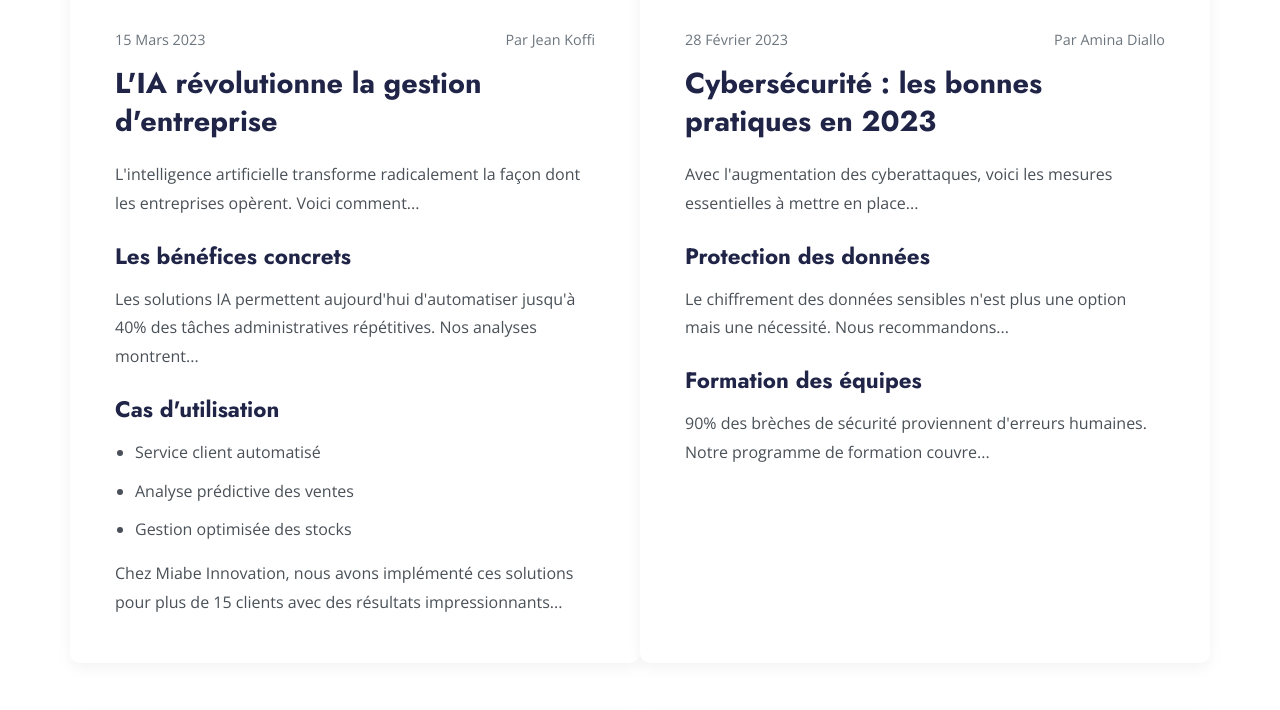
After one commit to ProFMJ3/MiabeInnovation, a Django app: page /blog/ in a window 1280 px wide. The commit adds this page. Shown: the part 704-1414 px from the top of the page. Run offline with Django 5.2, Linux system fonts and the light colour scheme; some libraries are stand-ins or nearby versions.

Commit message:
page de bog

```diff
--- /dev/null
+++ b/SiteVitrine/templates/pages/blog.html
@@ -0,0 +1,273 @@
+{% extends 'base.html' %}
+{% load static %}
+
+{% block body %}
+<!-- Hero Section -->
+<div class="mi-blog-hero">
+    <div class="container">
+        <h1 class="mi-hero-title">Notre Blog Technologique</h1>
+        <p class="mi-hero-subtitle">Découvrez nos analyses, tutoriels et actualités IT</p>
+    </div>
+</div>
+
+<!-- Blog Grid -->
+<section class="mi-blog-grid">
+    <div class="container">
+        <div class="row">
+            <!-- Article 1 -->
+            <div class="col-lg-6 mi-article-card" id="article-1">
+                <div class="mi-article-image">
+                    <img src="https://images.unsplash.com/photo-1499750310107-5fef28a66643?ixlib=rb-1.2.1&auto=format&fit=crop&w=1350&q=80" alt="IA en entreprise" class="img-fluid">
+                    <div class="mi-article-badge">Intelligence Artificielle</div>
+                </div>
+                <div class="mi-article-content">
+                    <div class="mi-article-meta">
+                        <span class="mi-article-date">15 Mars 2023</span>
+                        <span class="mi-article-author">Par Jean Koffi</span>
+                    </div>
+                    <h2 class="mi-article-title">L'IA révolutionne la gestion d'entreprise</h2>
+                    <div class="mi-article-excerpt">
+                        <p>L'intelligence artificielle transforme radicalement la façon dont les entreprises opèrent. Voici comment...</p>
+
+                        <h3>Les bénéfices concrets</h3>
+                        <p>Les solutions IA permettent aujourd'hui d'automatiser jusqu'à 40% des tâches administratives répétitives. Nos analyses montrent...</p>
+
+                        <h3>Cas d'utilisation</h3>
+                        <ul>
+                            <li>Service client automatisé</li>
+                            <li>Analyse prédictive des ventes</li>
+                            <li>Gestion optimisée des stocks</li>
+                        </ul>
+
+                        <p>Chez Miabe Innovation, nous avons implémenté ces solutions pour plus de 15 clients avec des résultats impressionnants...</p>
+                    </div>
+                </div>
+            </div>
+
+            <!-- Article 2 -->
+            <div class="col-lg-6 mi-article-card" id="article-2">
+                <div class="mi-article-image">
+                    <img src="https://images.unsplash.com/photo-1522071820081-009f0129c71c?ixlib=rb-1.2.1&auto=format&fit=crop&w=1350&q=80" alt="Cybersécurité" class="img-fluid">
+                    <div class="mi-article-badge">Sécurité</div>
+                </div>
+                <div class="mi-article-content">
+                    <div class="mi-article-meta">
+                        <span class="mi-article-date">28 Février 2023</span>
+                        <span class="mi-article-author">Par Amina Diallo</span>
+                    </div>
+                    <h2 class="mi-article-title">Cybersécurité : les bonnes pratiques en 2023</h2>
+                    <div class="mi-article-excerpt">
+                        <p>Avec l'augmentation des cyberattaques, voici les mesures essentielles à mettre en place...</p>
+
+                        <h3>Protection des données</h3>
+                        <p>Le chiffrement des données sensibles n'est plus une option mais une nécessité. Nous recommandons...</p>
+
+                        <h3>Formation des équipes</h3>
+                        <p>90% des brèches de sécurité proviennent d'erreurs humaines. Notre programme de formation couvre...</p>
+                    </div>
+                </div>
+            </div>
+
+            <!-- Article 3 -->
+            <div class="col-lg-6 mi-article-card" id="article-3">
+                <div class="mi-article-image">
+                    <img src="https://images.unsplash.com/photo-1505373877841-8d25f7d46678?ixlib=rb-1.2.1&auto=format&fit=crop&w=1350&q=80" alt="Cloud Computing" class="img-fluid">
+                    <div class="mi-article-badge">Technologie</div>
+                </div>
+                <div class="mi-article-content">
+                    <div class="mi-article-meta">
+                        <span class="mi-article-date">10 Février 2023</span>
+                        <span class="mi-article-author">Par Yaw Adjeman</span>
+                    </div>
+                    <h2 class="mi-article-title">Migration vers le cloud : notre guide complet</h2>
+                    <div class="mi-article-excerpt">
+                        <p>Passer au cloud peut sembler complexe, mais avec la bonne stratégie, c'est un jeu d'enfant...</p>
+
+                        <h3>Étape 1 : Audit</h3>
+                        <p>Évaluez votre infrastructure existante pour déterminer ce qui peut être migré...</p>
+
+                        <h3>Étape 2 : Choix du fournisseur</h3>
+                        <p>Comparaison entre AWS, Azure et Google Cloud pour les entreprises africaines...</p>
+                    </div>
+                </div>
+            </div>
+
+            <!-- Article 4 -->
+            <div class="col-lg-6 mi-article-card" id="article-4">
+                <div class="mi-article-image">
+                    <img src="{% static 'img/blog/reseaux-sociaux.jpg' %}" alt="Réseaux sociaux" class="img-fluid">
+                    <div class="mi-article-badge">Marketing</div>
+                </div>
+                <div class="mi-article-content">
+                    <div class="mi-article-meta">
+                        <span class="mi-article-date">25 Janvier 2023</span>
+                        <span class="mi-article-author">Par Komlan Agbenyo</span>
+                    </div>
+                    <h2 class="mi-article-title">Stratégie réseaux sociaux pour startups</h2>
+                    <div class="mi-article-excerpt">
+                        <p>Comment construire une présence efficace sur les réseaux sociaux avec un budget limité...</p>
+
+                        <h3>Plateformes prioritaires</h3>
+                        <p>Selon votre secteur, certaines plateformes offrent un meilleur ROI. Notre analyse par secteur...</p>
+
+                        <h3>Contenu engageant</h3>
+                        <p>Les types de contenu qui génèrent le plus d'interactions en Afrique de l'Ouest...</p>
+                    </div>
+                </div>
+            </div>
+
+            <!-- Article 5 à 8 (structure similaire) -->
+            <!-- Article 5 -->
+            <div class="col-lg-6 mi-article-card" id="article-5">
+                <!-- Même structure avec contenu différent -->
+            </div>
+
+            <!-- Article 6 -->
+            <div class="col-lg-6 mi-article-card" id="article-6">
+                <!-- Même structure avec contenu différent -->
+            </div>
+
+            <!-- Article 7 -->
+            <div class="col-lg-6 mi-article-card" id="article-7">
+                <!-- Même structure avec contenu différent -->
+            </div>
+
+            <!-- Article 8 -->
+            <div class="col-lg-6 mi-article-card" id="article-8">
+                <!-- Même structure avec contenu différent -->
+            </div>
+        </div>
+    </div>
+</section>
+
+<style>
+    /* Hero Section */
+    .mi-blog-hero {
+        background: linear-gradient(rgba(32, 37, 72, 0.9), rgba(32, 37, 72, 0.9)), url('{% static "img/blog-bg.jpg" %}');
+        background-size: cover;
+        background-position: center;
+        color: white;
+        padding: 100px 0;
+        text-align: center;
+    }
+
+    .mi-hero-title {
+        font-size: 3rem;
+        font-weight: 700;
+        margin-bottom: 1rem;
+    }
+
+    .mi-hero-subtitle {
+        font-size: 1.5rem;
+        opacity: 0.9;
+    }
+
+    /* Article Cards */
+    .mi-article-card {
+        margin-bottom: 50px;
+        background: white;
+        border-radius: 10px;
+        overflow: hidden;
+        box-shadow: 0 5px 15px rgba(0,0,0,0.05);
+        transition: all 0.3s ease;
+    }
+
+    .mi-article-card:hover {
+        transform: translateY(-10px);
+        box-shadow: 0 15px 30px rgba(0,0,0,0.1);
+    }
+
+    .mi-article-image {
+        position: relative;
+        height: 250px;
+        overflow: hidden;
+    }
+
+    .mi-article-image img {
+        width: 100%;
+        height: 100%;
+        object-fit: cover;
+        transition: transform 0.5s ease;
+    }
+
+    .mi-article-card:hover .mi-article-image img {
+        transform: scale(1.05);
+    }
+
+    .mi-article-badge {
+        position: absolute;
+        top: 20px;
+        right: 20px;
+        background: #D85814;
+        color: white;
+        padding: 5px 15px;
+        border-radius: 50px;
+        font-size: 0.9rem;
+        font-weight: 600;
+    }
+
+    .mi-article-content {
+        padding: 30px;
+    }
+
+    .mi-article-meta {
+        display: flex;
+        justify-content: space-between;
+        margin-bottom: 15px;
+        color: #6c757d;
+        font-size: 0.9rem;
+    }
+
+    .mi-article-title {
+        color: #202548;
+        font-size: 1.8rem;
+        margin-bottom: 20px;
+        line-height: 1.3;
+    }
+
+    .mi-article-excerpt {
+        color: #495057;
+        line-height: 1.8;
+    }
+
+    .mi-article-excerpt h3 {
+        color: #202548;
+        margin: 25px 0 15px;
+        font-size: 1.4rem;
+    }
+
+    .mi-article-excerpt ul {
+        padding-left: 20px;
+        margin: 15px 0;
+    }
+
+    .mi-article-excerpt ul li {
+        margin-bottom: 10px;
+    }
+
+    /* Responsive */
+    @media (max-width: 992px) {
+        .mi-hero-title {
+            font-size: 2.5rem;
+        }
+
+        .mi-article-image {
+            height: 200px;
+        }
+    }
+
+    @media (max-width: 768px) {
+        .mi-hero-title {
+            font-size: 2rem;
+        }
+
+        .mi-article-content {
+            padding: 20px;
+        }
+
+        .mi-article-title {
+            font-size: 1.5rem;
+        }
+    }
+</style>
+{% endblock %}
--- a/SiteVitrine/templates/partial/header.html
+++ b/SiteVitrine/templates/partial/header.html
@@ -54,6 +54,7 @@
                     <div class="dropdown-menu m-0">
                         <a href="{% url 'qui_sommes_nous' %}" class="dropdown-item">Qui sommes-nous ?</a>
                         <a href="{% url 'equipe' %}" class="dropdown-item">Equipe</a>
+                        <a href="{% url 'blog' %}" class="dropdown-item">Blog</a>
                     </div>
                 </div>
 
--- a/SiteVitrine/urls.py
+++ b/SiteVitrine/urls.py
@@ -6,6 +6,7 @@ urlpatterns = [
     path("", views.home, name="accueil"),
     path('quiSommesNous/', views.quiSommesNous, name='qui_sommes_nous'),
     path('equipe/', views.equipe, name='equipe'),
+    path('blog/', views.blog, name='blog'),
     path('services/', views.services, name='services'),
     path('temoignages/', views.temoignages, name='temoignages'),
     path('entreeContact/', views.entreeContact, name='entree_contact'),
--- a/SiteVitrine/views.py
+++ b/SiteVitrine/views.py
@@ -11,6 +11,9 @@ def quiSommesNous(request):
 
 def equipe(request):
     return render(request, 'pages/equipe.html')
+
+def blog (request):
+    return render(request, 'pages/blog.html')
 
 
 def services(request):
```
Also changed, not shown: SiteVitrine/templates/pages/quiSommesNous.html (+32 -20 lines).
